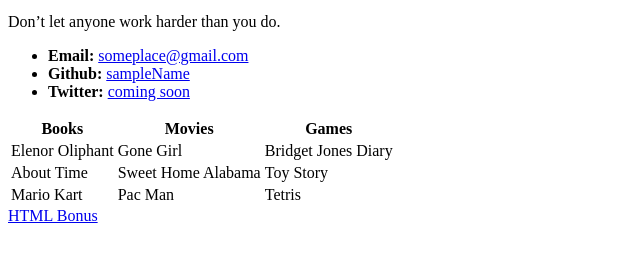
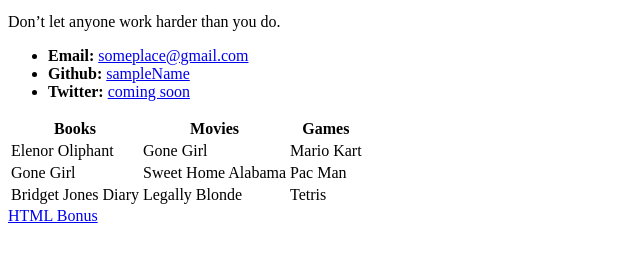
Before and after one commit to annmcnamara/annmcnamara.github.io, a plain HTML site: page index.html in a window 1280 px wide. Shown: the part 421-680 px from the top of the page, without its empty margins (0-640 px from the left). Drawn offline with Linux system fonts and the light colour scheme.

Commit message:
index.html

```diff
--- a/index.html
+++ b/index.html
@@ -29,16 +29,16 @@
     <tr>
       <td>Elenor Oliphant</td>
       <td>Gone Girl</td>
-      <td>Bridget Jones Diary</td>
+      <td>Mario Kart</td>
     </tr>
     <tr>
-      <td>About Time</td>
+      <td>Gone Girl</td>
       <td>Sweet Home Alabama</td>
-      <td>Toy Story</td>
+      <td>Pac Man</td>
     </tr>
     <tr>
-      <td>Mario Kart</td>
-      <td>Pac Man</td>
+      <td>Bridget Jones Diary</td>
+      <td>Legally Blonde</td>
       <td>Tetris</td>
     </tr>
   </table>
```
